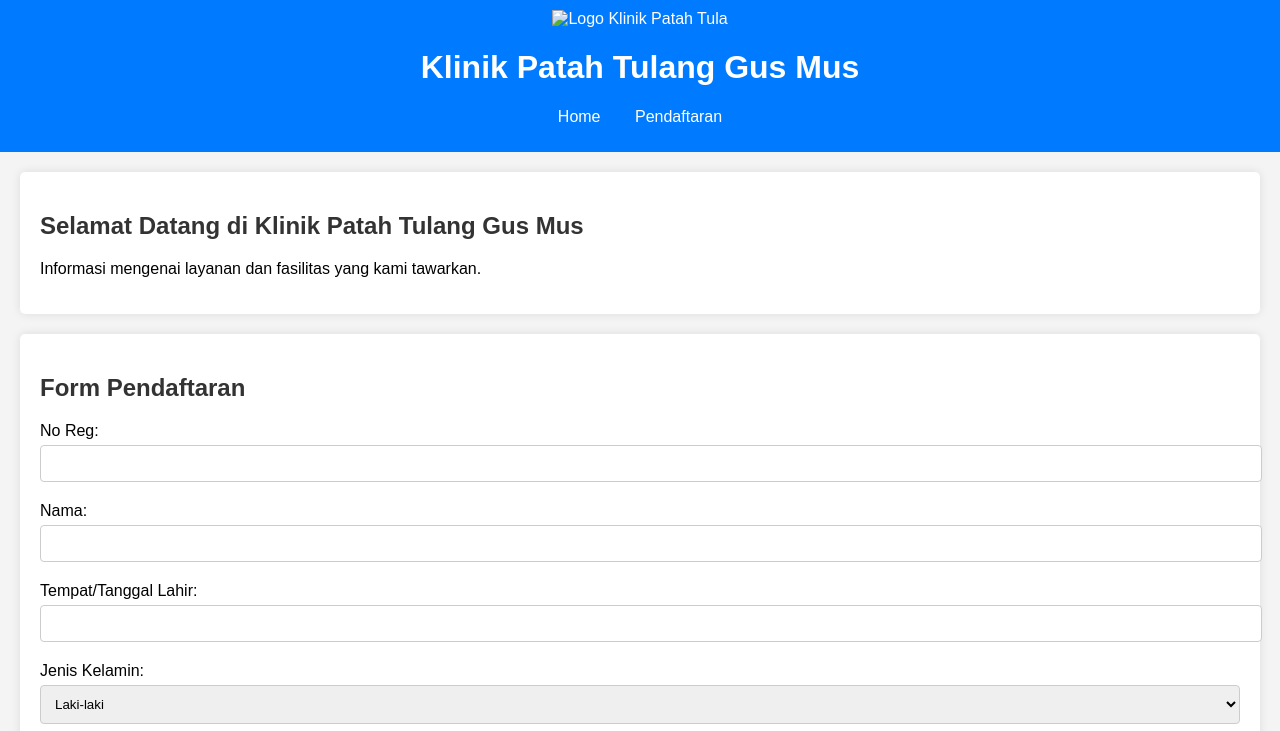
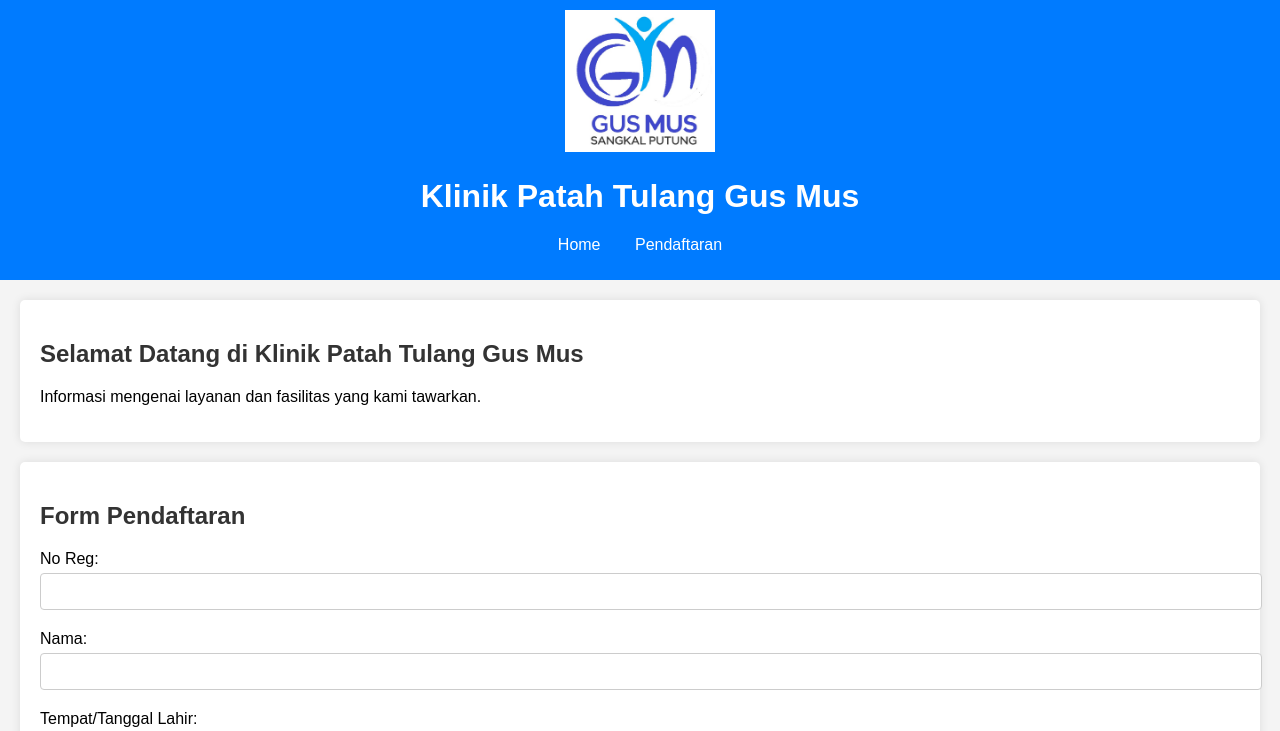
Before and after one commit to WAW010188/KLINIK-GUS-MUS-SANGKAL-PUTUNG, a plain HTML site: page index.html in a window 1280 px wide. Shown: the top 731 px of the page. Drawn offline with Linux system fonts and the light colour scheme.

Commit message:
Update index.html

```diff
--- a/index.html
+++ b/index.html
@@ -8,7 +8,7 @@
 </head>
 <body>
     <header>
-    <img src="gm.jpg" alt="Logo Klinik Patah Tula" style="width: 150px; height: auto;">
+    <img src="gm.png.jpg" alt="Logo Klinik Patah Tula" style="width: 150px; height: auto;">
     <h1>Klinik Patah Tulang Gus Mus</h1>
     <nav>
         <ul>
```
